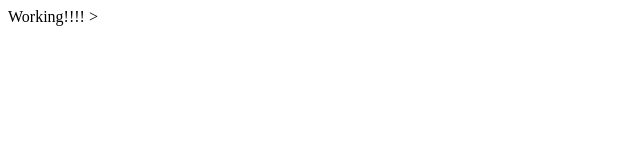
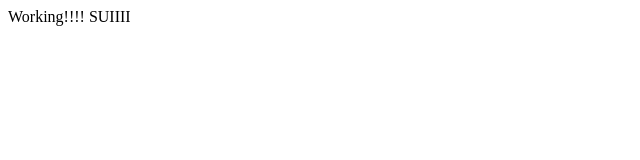
Before and after one commit to jokku077/courseraweb, a plain HTML site: page site/firstpage.html in a window 1280 px wide. Shown: the full height of the page, 0-640 px from the left. Drawn offline with Linux system fonts and the light colour scheme.

Commit message:
span added

```diff
--- a/site/firstpage.html
+++ b/site/firstpage.html
@@ -8,5 +8,6 @@
     </head>
     <body>
         Working!!!!
-    </body>>
+        <span>SUIIII</span>
+    </body>
 </html>
```
